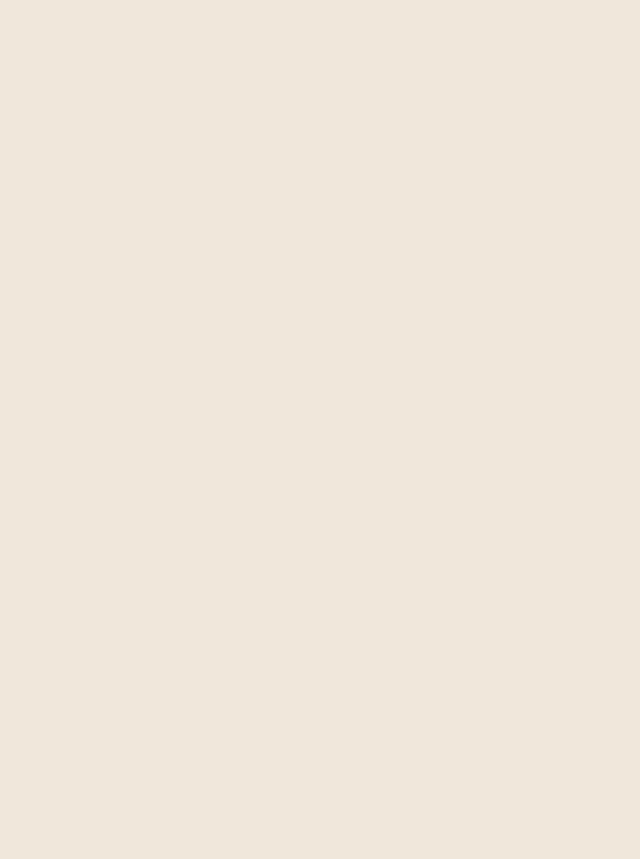
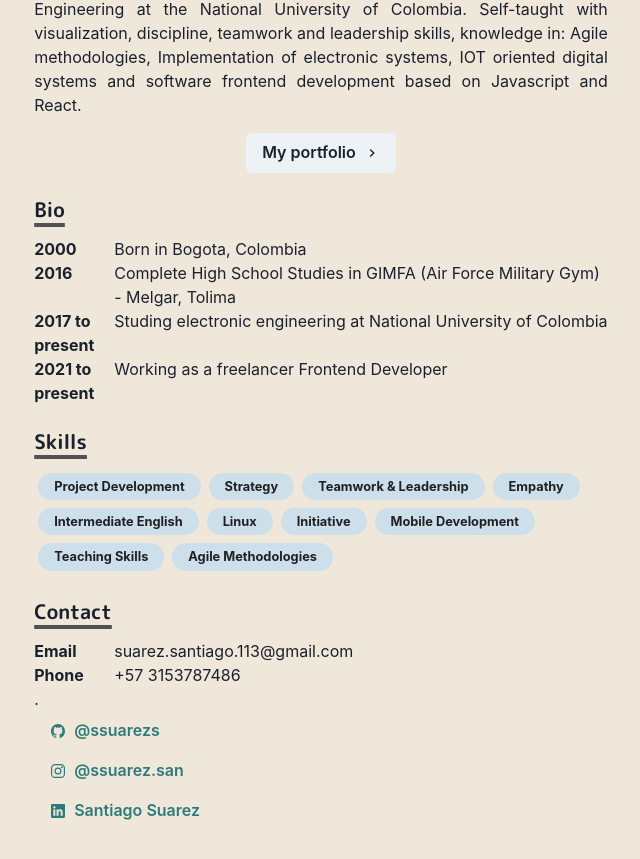
Before and after one commit to ssuarezs/ssuarezs-homepage, a Next.js app: page / in a window 1280 px wide. Shown: the part 277-1136 px from the top of the page, without its empty margins (319-959 px from the left). Before the commit the page ends 800 px from the top, so only its background shows below. Built offline with nearby package versions, Linux system fonts and the light colour scheme.

Commit message:
about page

```diff
--- /dev/null
+++ b/components/bio.js
@@ -0,0 +1,33 @@
+import { Box, useColorModeValue } from '@chakra-ui/react'
+import styled from '@emotion/styled'
+
+export const BioSection = styled(Box)`
+  display: flex;
+`
+
+export const BioYear = styled(Box)`
+  font-weight: bold;
+  min-width: 80px;
+  max-width: 80px;
+`
+
+export const BioSkillsBox = styled(Box)`
+  display: flex;
+  flex-wrap: wrap;
+`
+
+export const BioSkill = ({ children }) =>
+  <Box
+    bg={useColorModeValue('#ccdfea', '#f0e7db')}
+    color='#202023'
+    borderRadius='full'
+    fontWeight='bold'
+    fontSize='.8em'
+    align='center'
+    width='auto'
+    py={1}
+    px={4}
+    m={1}
+  >
+    {children}
+  </Box>
--- a/components/logo.js
+++ b/components/logo.js
@@ -8,7 +8,7 @@ const LogoBox = styled.span`
 	font-size: 20px;
   display: inline-flex;
   align-items: center;
-  height: 30px;
+  height: 35px;
   line-height: 20px;
   padding: 10px;
 
--- /dev/null
+++ b/components/paragraph.js
@@ -0,0 +1,8 @@
+import styled from '@emotion/styled'
+
+const Paragraph = styled.p`
+  text-align: justify;
+  text-indent: 1em;
+`
+
+export default Paragraph
--- /dev/null
+++ b/components/section.js
@@ -0,0 +1,22 @@
+import { motion } from 'framer-motion'
+import { chakra, shouldForwardProp } from '@chakra-ui/react'
+
+const StyledDiv = chakra(motion.div, {
+  shouldForwardProp: prop => {
+    return shouldForwardProp(prop) || prop === 'transition'
+  }
+})
+
+const Section = ({ children, delay=0 }) => {
+  return (
+    <StyledDiv
+      initial={{y: 10, opacity: 0}}
+      animate={{y: 0, opacity: 1}}
+      transition={{ duration: 0.8, delay }}
+      mb={6}
+    >
+      {children}
+    </StyledDiv>
+  )
+}
+export default Section
--- a/pages/index.js
+++ b/pages/index.js
@@ -1,10 +1,45 @@
+import NextLink from 'next/link'
 import {
 	Box,
 	Image,
+	Button,
 	Heading,
 	Container,
+	List,
+	ListItem,
+	Link,
+	Icon,
 	useColorModeValue
 } from '@chakra-ui/react'
+import { ChevronRightIcon } from '@chakra-ui/icons'
+import Section from '../components/section'
+import Paragraph from '../components/paragraph'
+import {
+	BioSection,
+	BioYear,
+	BioSkillsBox,
+	BioSkill
+} from '../components/bio'
+import { IoLogoGithub, IoLogoInstagram, IoLogoLinkedin } from 'react-icons/io5'
+
+const skills = ['Project Development','Strategy','Teamwork & Leadership', 'Empathy', 'Intermediate English', 'Linux', 'Initiative', 'Mobile Development', 'Teaching Skills', 'Agile Methodologies']
+const webLinks = [
+	{
+		href: 'https://github.com/ssuarezs',
+		user: '@ssuarezs',
+		icon: IoLogoGithub
+	},
+	{
+		href: 'https://www.instagram.com/ssuarez.san/',
+		user: '@ssuarez.san',
+		icon: IoLogoInstagram
+	},
+	{
+		href: 'https://www.linkedin.com/in/santiago-su%C3%A1rez-423011171/',
+		user: 'Santiago Suarez',
+		icon: IoLogoLinkedin
+	}
+]
 
 const Page = () => {
 	return (
@@ -23,7 +58,9 @@ const Page = () => {
 					<Heading as='h2' variant='page-title'>
 					Santiago Suarez
 					</Heading>
-					<p>Learning is the essence of life</p>
+					<Paragraph>
+						Learning is the essence of life
+					</Paragraph>
 				</Box>
 				<Box
 					flexShrink={0}
@@ -44,6 +81,91 @@ const Page = () => {
 					/>
 				</Box>
 			</Box>
+
+			<Section delay={0.1}>
+				<Heading as='h3' variant='section-title'>
+				</Heading>
+				<Paragraph>
+					Developer, Chess player and 10th semester student of Electronic Engineering at the National University of Colombia. Self-taught with visualization, discipline, teamwork and leadership skills, knowledge in:
+					Agile methodologies,
+					Implementation of electronic systems,
+					IOT oriented digital systems
+					and software frontend development
+					based on Javascript and React.
+				</Paragraph>
+				<Box align='center' my={4}>
+					<NextLink href='/works'>
+						<Button rightIcon={<ChevronRightIcon/>} colorSchem='teal'>
+							My portfolio
+						</Button>
+					</NextLink>
+				</Box>
+			</Section>
+
+			<Section delay={0.2}>
+				<Heading as='h3' variant='section-title'>
+					Bio
+				</Heading>
+				<BioSection>
+					<BioYear>2000</BioYear>
+					Born in Bogota, Colombia
+				</BioSection>
+				<BioSection>
+					<BioYear>2016</BioYear>
+					Complete High School Studies in GIMFA (Air Force Military Gym) - Melgar, Tolima
+				</BioSection>
+				<BioSection>
+					<BioYear>2017 to present</BioYear>
+					Studing electronic engineering at National University of Colombia
+				</BioSection>
+				<BioSection>
+					<BioYear>2021 to present</BioYear>
+					Working as a freelancer Frontend Developer
+				</BioSection>
+			</Section>
+
+			<Section delay={0.3}>
+				<Heading as='h3' variant='section-title'>
+					Skills
+				</Heading>
+				<BioSkillsBox>
+					{skills.map(s =>
+						<BioSkill key={s}>{s}</BioSkill>
+					)}
+				</BioSkillsBox>
+			</Section>
+
+			<Section delay={0.4}>
+				<Heading as='h3' variant='section-title'>
+					Contact
+				</Heading>
+				<List>
+					<ListItem display='flex'>
+						<BioYear>Email</BioYear> suarez.santiago.113@gmail.com
+					</ListItem>
+					<ListItem display='flex'>
+						<BioYear>Phone</BioYear> +57 3153787486
+					</ListItem>
+					<ListItem>
+						.
+					</ListItem>
+					{webLinks.map(item => {
+						return (
+						<ListItem key={item.user}>
+							<Link href={item.href} target="_blank">
+								<Button
+									variant="ghost"
+									colorScheme="teal"
+									leftIcon={<Icon as={item.icon} />}
+								>
+									{item.user}
+								</Button>
+							</Link>
+						</ListItem>
+						)
+					})}
+				</List>
+			</Section>
 		</Container>
 	)
 }
```
